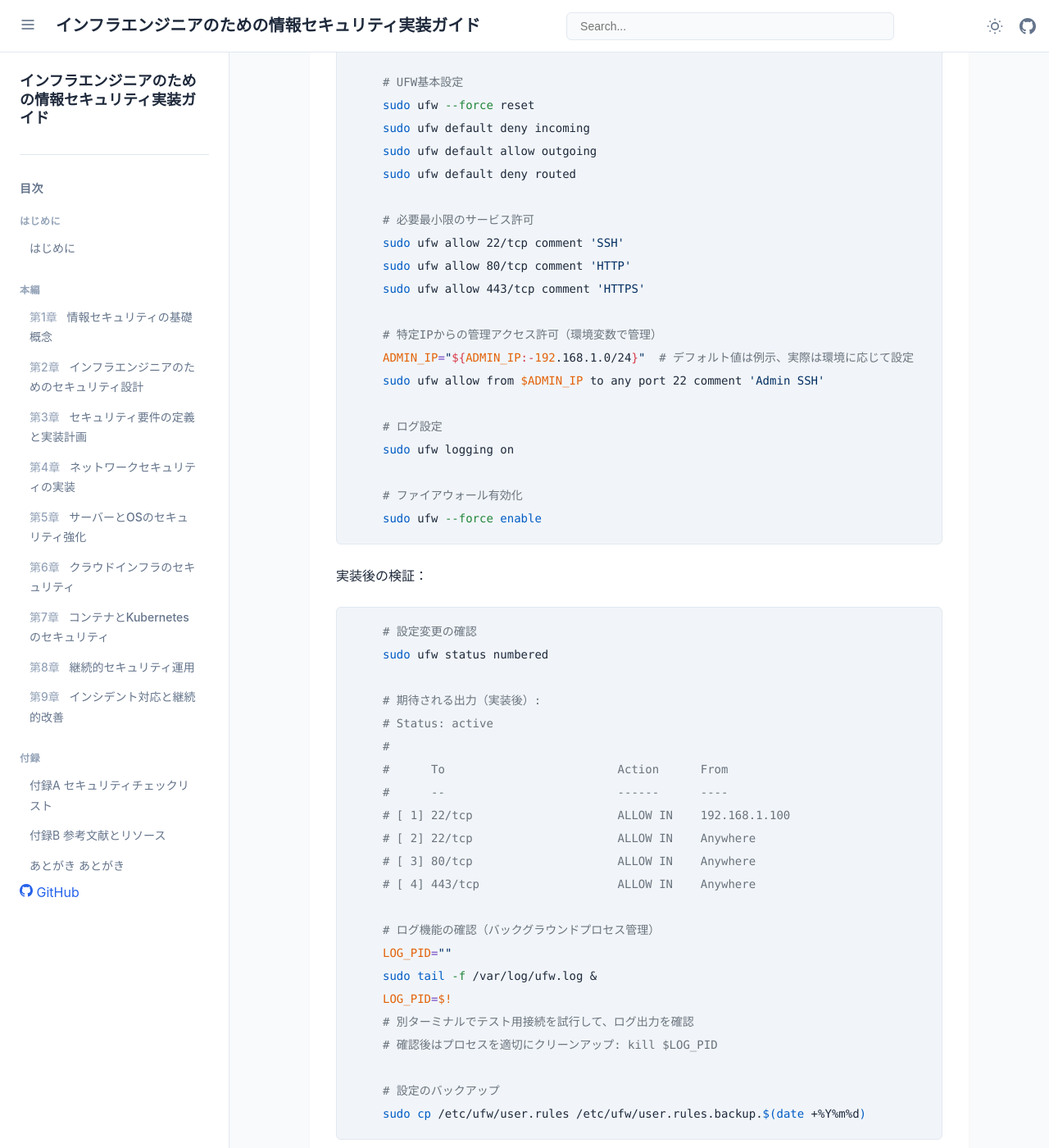
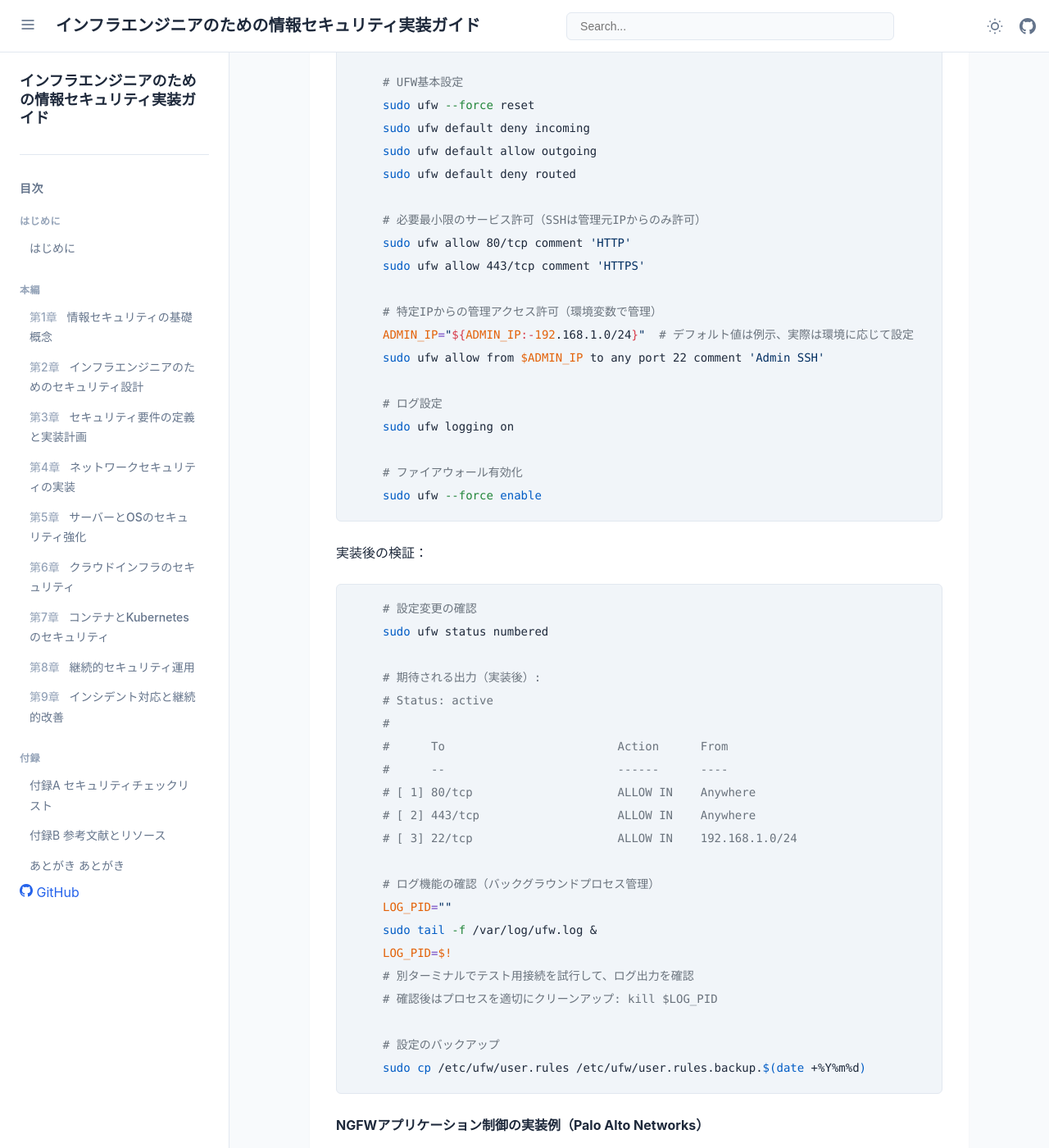
Before and after one commit to itdojp/it-infra-security-guide-book, a Jekyll site: the page built from manuscript/chapter-chapter04/index.md, in a window 1280 px wide and 1400 px high, scrolled down 2746 px. Shown: the whole window at 82% size. Built offline with Jekyll 4.4.1, drawn with Linux system fonts in a browser that asks for light colours; some of the changed text lies outside the part shown.

```diff
--- a/manuscript/chapter-chapter04/index.md
+++ b/manuscript/chapter-chapter04/index.md
@@ -79,8 +79,7 @@ sudo ufw default deny incoming
 sudo ufw default allow outgoing
 sudo ufw default deny routed
 
-# 必要最小限のサービス許可
-sudo ufw allow 22/tcp comment 'SSH'
+# 必要最小限のサービス許可（SSHは管理元IPからのみ許可）
 sudo ufw allow 80/tcp comment 'HTTP'
 sudo ufw allow 443/tcp comment 'HTTPS'
 
@@ -105,10 +104,9 @@ sudo ufw status numbered
 #
 #      To                         Action      From
 #      --                         ------      ----
-# [ 1] 22/tcp                     ALLOW IN    192.168.1.100
-# [ 2] 22/tcp                     ALLOW IN    Anywhere
-# [ 3] 80/tcp                     ALLOW IN    Anywhere
-# [ 4] 443/tcp                    ALLOW IN    Anywhere
+# [ 1] 80/tcp                     ALLOW IN    Anywhere
+# [ 2] 443/tcp                    ALLOW IN    Anywhere
+# [ 3] 22/tcp                     ALLOW IN    192.168.1.0/24
 
 # ログ機能の確認（バックグラウンドプロセス管理）
 LOG_PID=""
```
Also changed, not shown: other parts of manuscript/chapter-chapter04/index.md (+1 -1 lines), manuscript/chapter-chapter08/index.md (+8 -4 lines).
